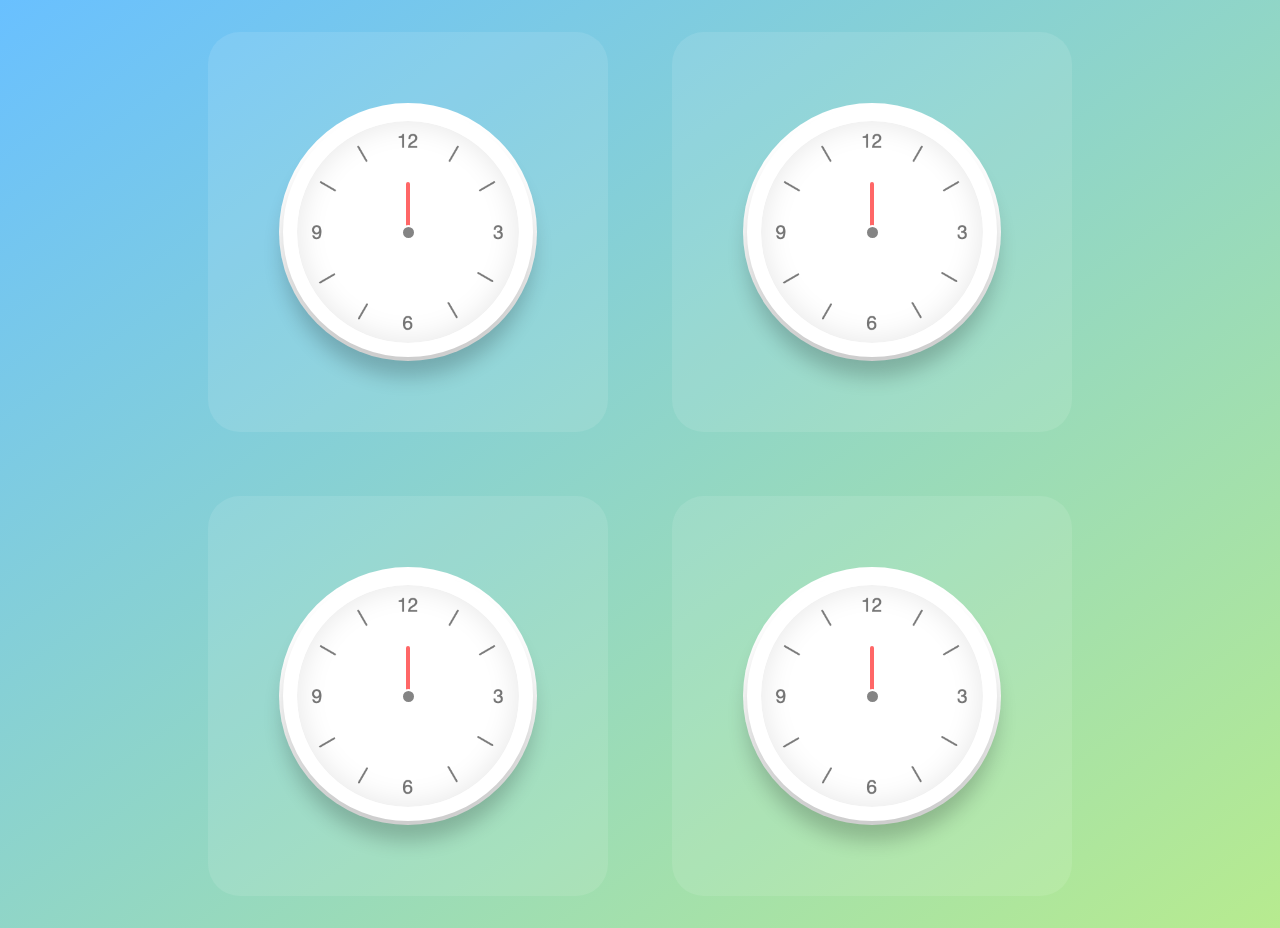
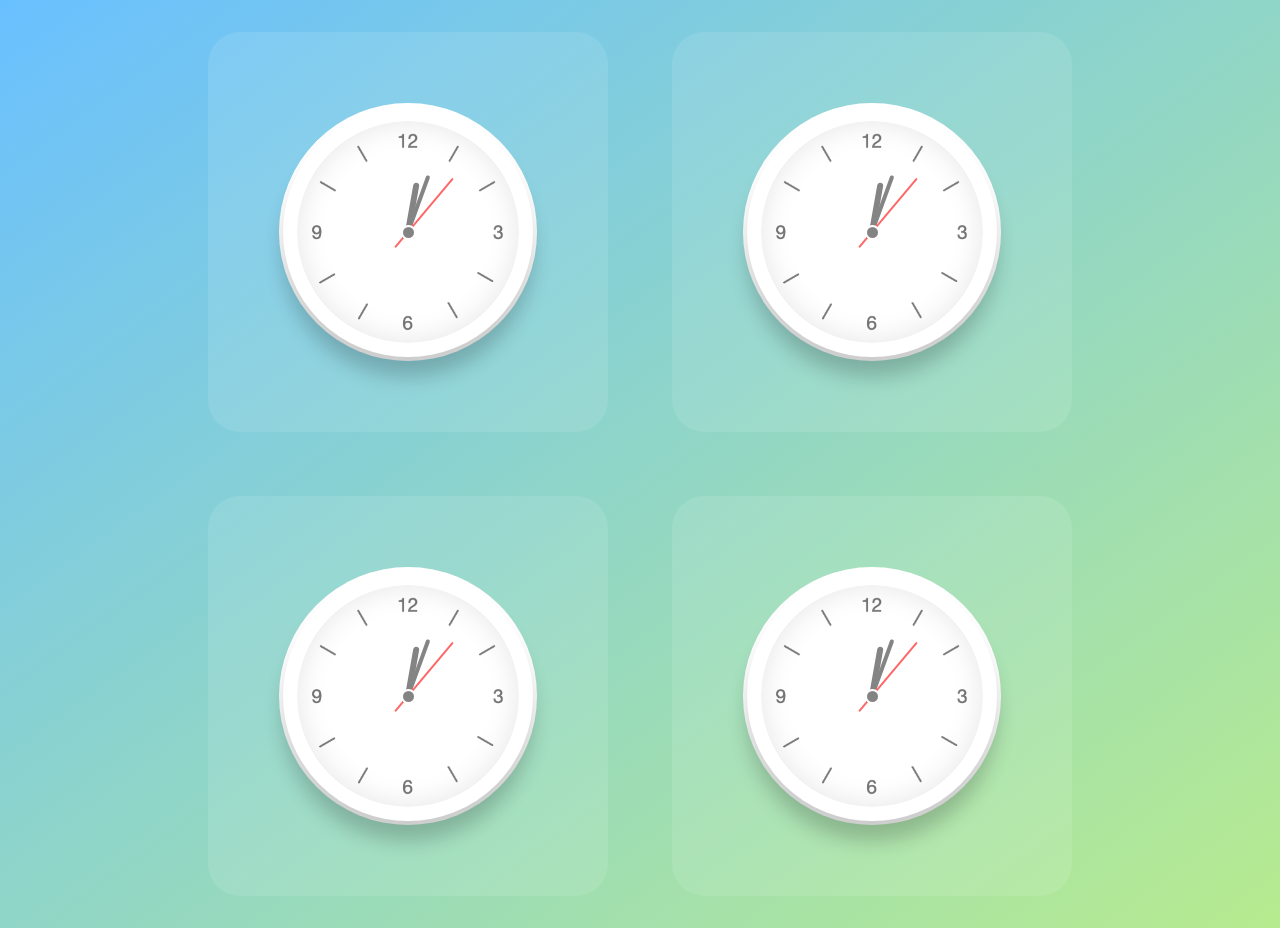
Before and after one commit to EmilyGong111/world-clocks, a React (Vite) app: page / in a window 1280 px wide. Built offline with nearby package versions, Linux system fonts and the light colour scheme.

Commit message:
feat: add minute and second components

```diff
--- a/src/pointer/BasicPointer.jsx
+++ b/src/pointer/BasicPointer.jsx
@@ -12,13 +12,13 @@ const BasicPointer = styled.div`
         content: "";
         /* position: absolute; */
         width: ${(props)=> props.width}px;
-        height: ${(props)=>`calc(${props.size /2}px + ${props.tail}px)`};
+        height: ${(props)=>`calc(${props.size /2}px + ${props.tail}px)`};//put 'px' twice outside in case sometimes we need to calc rem/other with px
         background: ${(props)=> props.is_white ? props.bg_white : props.bg_black};
         border-radius: ${(props)=>props.bg_radius}
     }
 `
 BasicPointer.defaultProps = {
-    rotate: 0,
+    rotate: 10,
     size: 100,
     tail:0,
     is_white:true,
--- a/src/pointer/ClockPointer.jsx
+++ b/src/pointer/ClockPointer.jsx
@@ -1,6 +1,9 @@
 import styled from "styled-components";
 import ClockCenter from "./ClockCenter";
-import BasicPointer from "./BasicPointer";
+import HourPointer from "./HourPointer";
+import MinutePointer from "./MinutePointer";
+import SecondPointer from "./SecondPointer";
+
 
 const ClockPointerStyle = styled.div`
     position: relative;
@@ -32,7 +35,9 @@ ClockPointerStyle.defaultProps = {
 const ClockPointer = (props) =>{
  return (
     <ClockPointerStyle>
-        <BasicPointer />
+        <HourPointer />
+        <MinutePointer />
+        <SecondPointer  />
         <ClockCenter />
     </ClockPointerStyle>
  )
--- a/src/pointer/HourPointer.jsx
+++ b/src/pointer/HourPointer.jsx
@@ -0,0 +1,21 @@
+import styled from 'styled-components';
+import BasicPointer from './BasicPointer';
+
+const HourPointerStyle = styled(BasicPointer)``
+
+HourPointerStyle.defaultProps = {
+    rotate: 10,
+    size: 100,
+    is_white:true,
+    bg_white:"#848484",
+    bg_black: "#ff6767",
+    width: 6
+}
+
+const HourPointer = (props)=>{
+    return (
+    <HourPointerStyle rotate={props.rotate} is_white={props.is_white} />
+    )
+}
+
+export default HourPointer
--- a/src/pointer/MinutePointer.jsx
+++ b/src/pointer/MinutePointer.jsx
@@ -0,0 +1,21 @@
+import styled from 'styled-components';
+import BasicPointer from './BasicPointer';
+
+const MinutePointerStyle = styled(BasicPointer)``
+
+MinutePointerStyle.defaultProps = {
+    rotate: 20,
+    size: 120,
+    is_white:true,
+    bg_white:"#848484",
+    bg_black: "#fff",
+    width: 4
+}
+
+const MinutePointer = (props)=>{
+    return (
+    <MinutePointerStyle rotate={props.rotate} is_white={props.is_white} />
+    )
+}
+
+export default MinutePointer
--- a/src/pointer/SecondPointer.jsx
+++ b/src/pointer/SecondPointer.jsx
@@ -0,0 +1,22 @@
+import styled from 'styled-components';
+import BasicPointer from './BasicPointer';
+
+const SecondPointerStyle = styled(BasicPointer)``
+
+SecondPointerStyle.defaultProps = {
+    rotate: 40,
+    size: 140,
+    tail:20,
+    is_white:true,
+    bg_white:"#ff6767",
+    bg_black: "#69c0ff",
+    width: 2
+}
+
+const SecondPointer = (props)=>{
+    return (
+    <SecondPointerStyle rotate={props.rotate} is_white={props.is_white} />
+    )
+}
+
+export default SecondPointer
```
